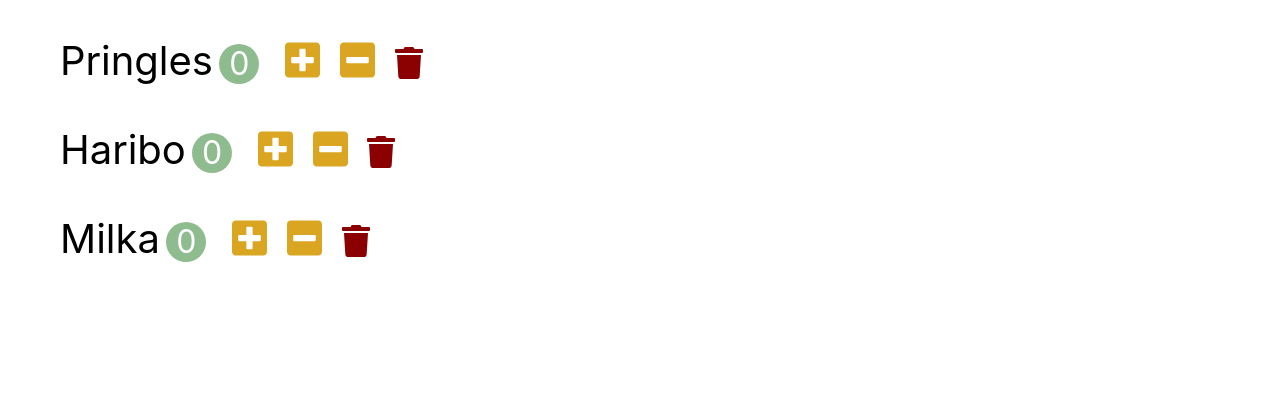
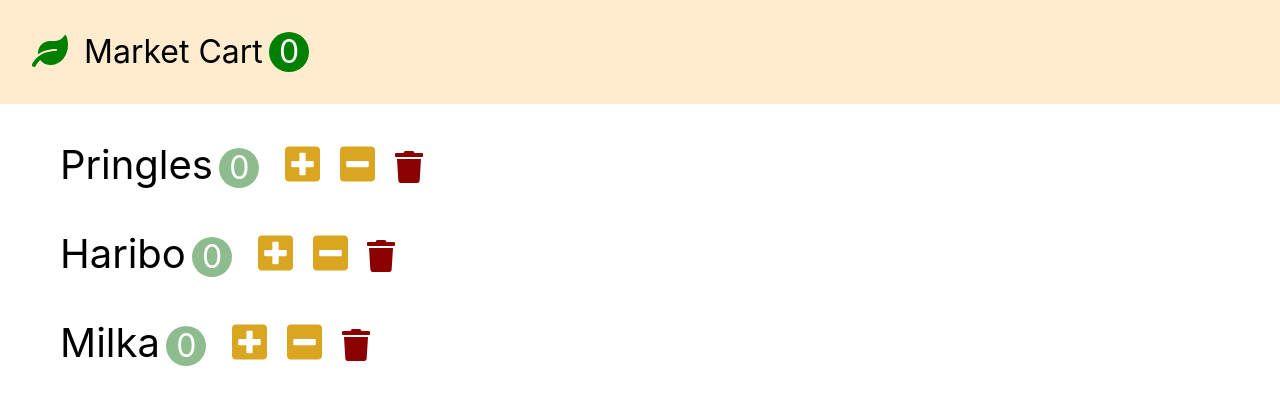
Before and after one commit to adc0612/market-cart, a React (Create React App) app: page / in a window 1280 px wide. Shown: the top 404 px of the page. Built offline with nearby package versions, Linux system fonts and the light colour scheme.

Commit message:
navbar added

```diff
--- a/src/app.jsx
+++ b/src/app.jsx
@@ -1,6 +1,7 @@
 import React, { Component } from 'react';
 import './app.css';
 import Products from './components/products';
+import Navbar from './components/navbar';
 
 class App extends Component {
   state = {
@@ -49,6 +50,10 @@
   render() {
     return (
       <>
+        {/* navbar는 totalCount를 props로 받을건데 item 중 count가 0이 아닌 item들만 골라서 새 배열에 넣고 length만 리턴한다. */}
+        <Navbar
+          totalCount={this.state.products.filter(item => item.count > 0).length}
+        ></Navbar>
         <Products
           products={this.state.products}
           onIncrement={this.handleIncrement}
--- /dev/null
+++ b/src/components/navbar.jsx
@@ -0,0 +1,15 @@
+import React, { Component } from 'react';
+
+class Navbar extends Component {
+  render() {
+    return (
+      <nav className="navbar">
+        <i className="navbar-logo fas fa-leaf"></i>
+        <span>Market Cart</span>
+        <span className="navbar-count">{this.props.totalCount}</span>
+      </nav>
+    );
+  }
+}
+
+export default Navbar;
```
